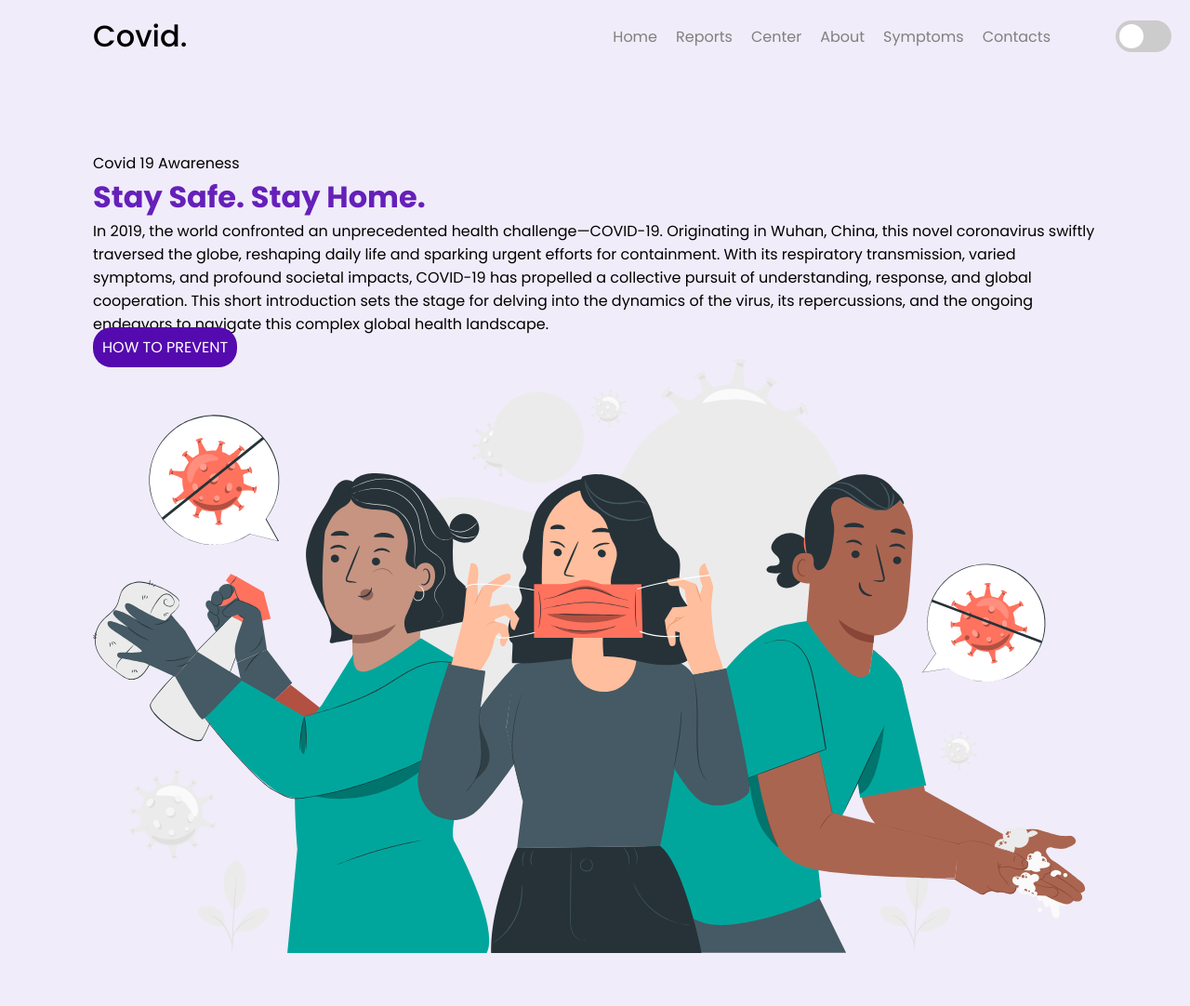
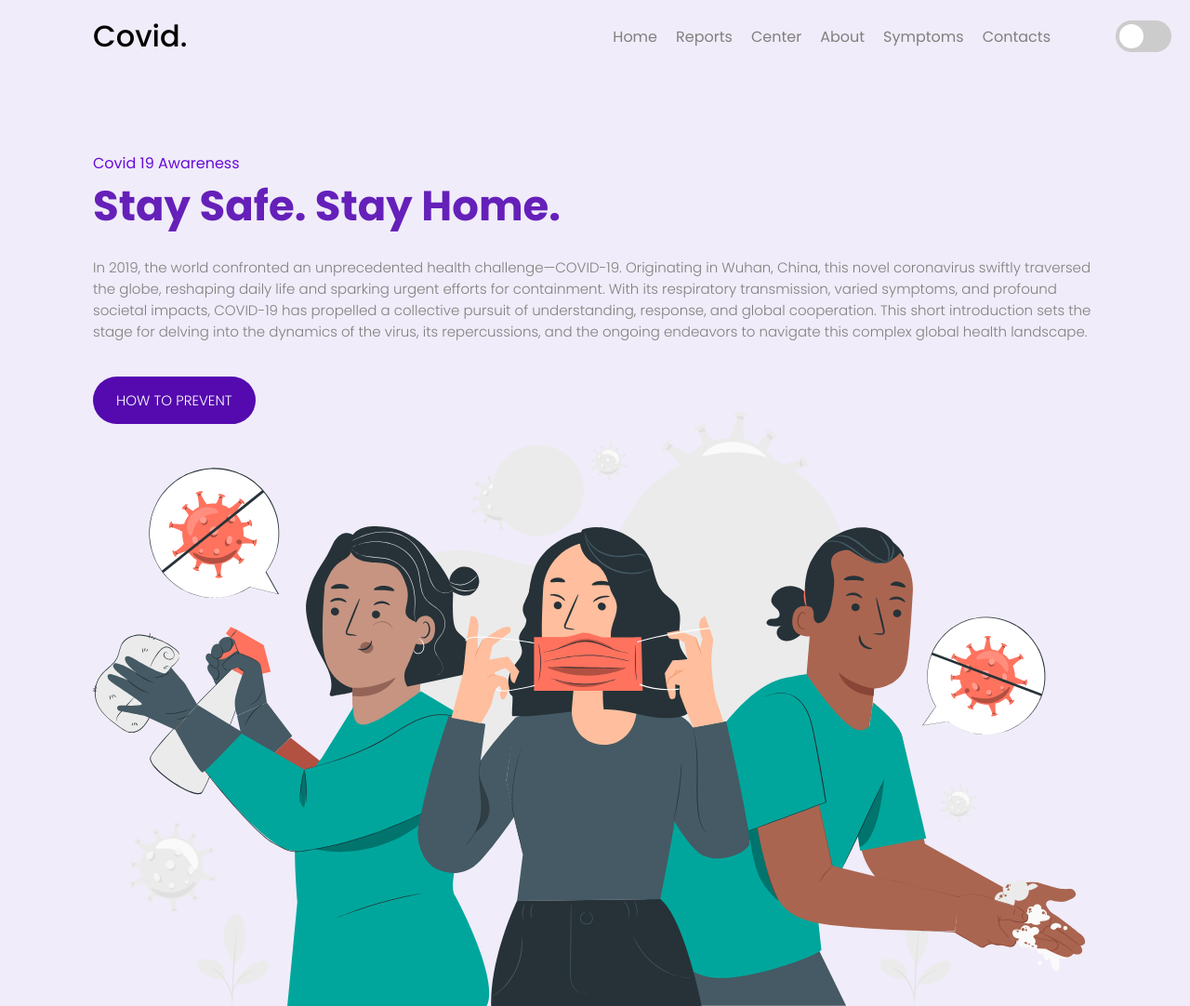
Before and after one commit to huamanraj/Covid_website, a plain HTML site: page index.html in a window 1280 px wide. Shown: the top 1082 px of the page at 93% size. Drawn offline with nearby package versions, Linux system fonts and the light colour scheme.

Commit message:
improving hero section

```diff
--- a/index.html
+++ b/index.html
@@ -41,9 +41,9 @@
             </script>
             <div class="intro">
                <div class="left">
-                  <p>Covid 19 Awareness</p>
+                  <p class="topHeading">Covid 19 Awareness</p>
                   <h1>Stay Safe. Stay Home.</h1>
-                  <p>In 2019, the world confronted an unprecedented health challenge—COVID-19. Originating in Wuhan, China, this novel coronavirus swiftly traversed the globe, reshaping daily life and sparking urgent efforts for containment. With its respiratory transmission, varied symptoms, and profound societal impacts, COVID-19 has propelled a collective pursuit of understanding, response, and global cooperation. This short introduction sets the stage for delving into the dynamics of the virus, its repercussions, and the ongoing endeavors to navigate this complex global health landscape.</p>
+                  <p class="text">In 2019, the world confronted an unprecedented health challenge—COVID-19. Originating in Wuhan, China, this novel coronavirus swiftly traversed the globe, reshaping daily life and sparking urgent efforts for containment. With its respiratory transmission, varied symptoms, and profound societal impacts, COVID-19 has propelled a collective pursuit of understanding, response, and global cooperation. This short introduction sets the stage for delving into the dynamics of the virus, its repercussions, and the ongoing endeavors to navigate this complex global health landscape.</p>
                   <a href="#" class="button">HOW TO PREVENT</a></div>
                <div class="right">
                   <img src="static/images/coronavirus.svg" alt="coronavirus">
--- a/static/css/style.css
+++ b/static/css/style.css
@@ -49,11 +49,30 @@ a {
 	color: #540aae;
 }
 
+.left .topHeading{
+	color: #670cd6;
+}
+
+.left h1{
+	font-size: 45px;
+	/* margin-bottom: 20px; */
+}
+
+.left .text{
+	color: grey;
+	margin: 20px 0 50px 0;
+	font-size: 15px;
+	font-weight: 300;
+}
+
 .left a {
 	color: rgb(255, 255, 255);
 	background-color:#540aae;
-	border-radius:20px;
-	padding:10px;
+	border-radius:40px;
+	padding:15px 25px;
+	margin: 20px 0;
+	font-size: 15px;
+	font-weight: 300;
 	/* color:grey; */
 	/* text-transform: capitalize; */
 }
```
